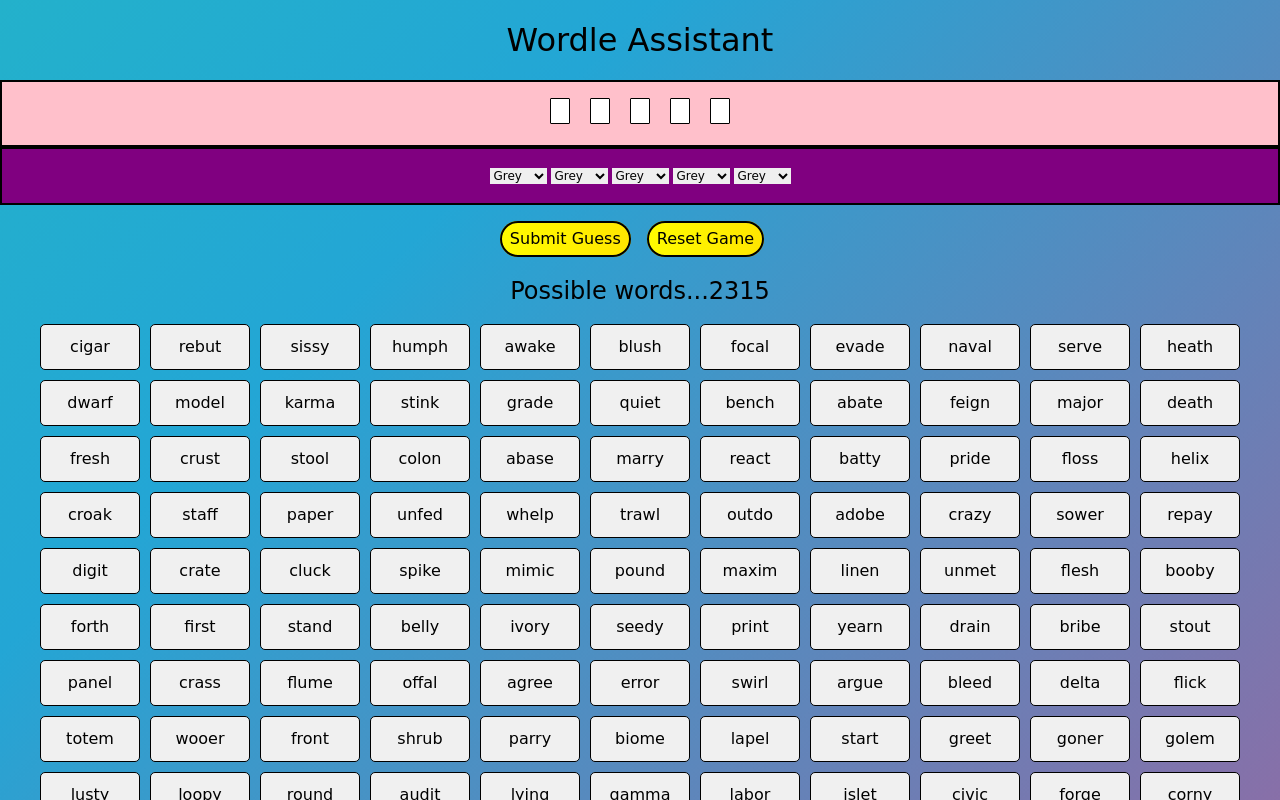
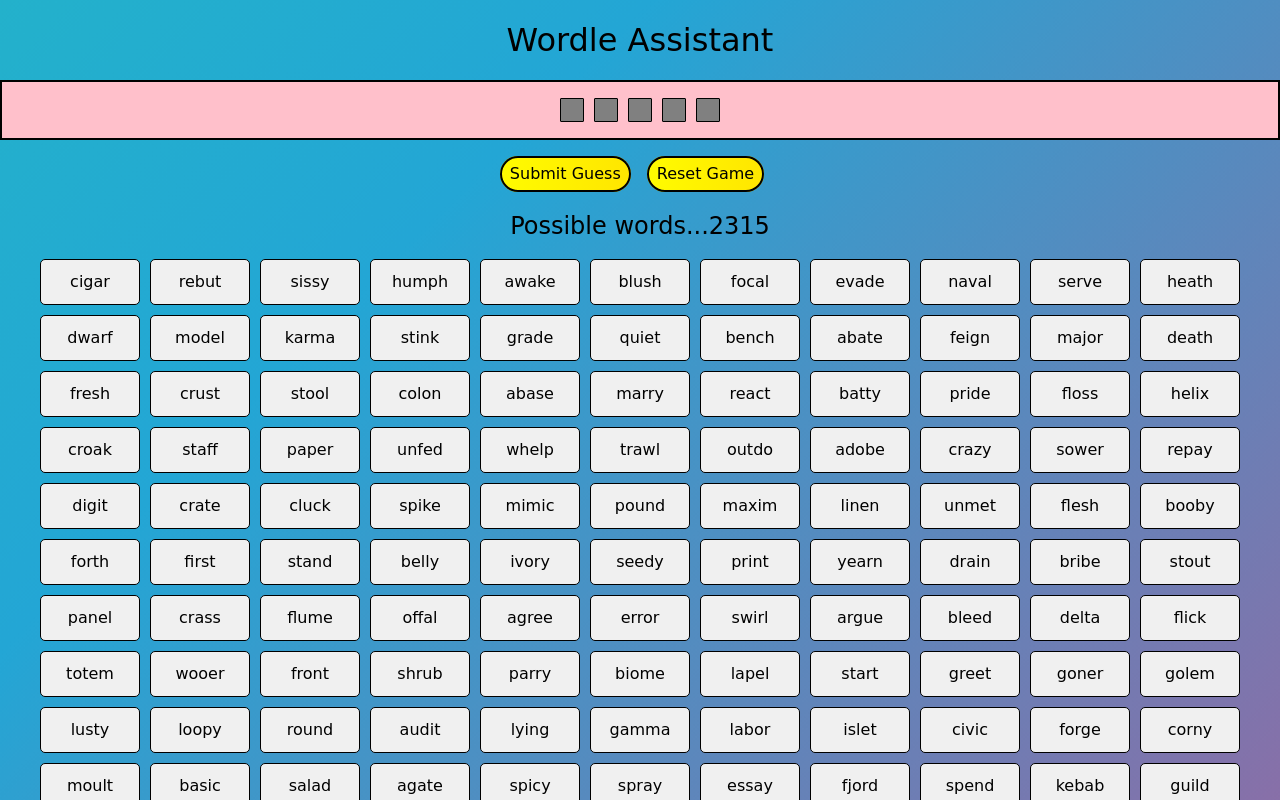
Before and after one commit to CameronWD/wordle-assistant, a React (Create React App) app: page / in a window 1280 px wide. Shown: the top 800 px of the page. Built offline with nearby package versions, Linux system fonts and the light colour scheme.

Commit message:
fixed logic for list filtering, updated colours, changed input method

```diff
--- a/src/App.js
+++ b/src/App.js
@@ -1,6 +1,7 @@
 import React from 'react';
 import './App.css';
 import GameAssistant from './components/GameAssistant';
+import Footer from './components/Footer';
 import './styles/main.scss';
 
 
@@ -9,6 +10,7 @@
     <div className="App">
       <main>
         <GameAssistant />
+        <Footer />
       </main>
     </div>
   );
--- /dev/null
+++ b/src/components/Footer.jsx
@@ -0,0 +1,12 @@
+import React from 'react';
+// import '../styles/Footer.scss';
+
+function Footer() {
+    return (
+        <div>
+            <p>I am a foot</p>
+        </div>
+    );
+}
+
+export default Footer;
--- a/src/components/GameAssistant.jsx
+++ b/src/components/GameAssistant.jsx
@@ -1,4 +1,4 @@
-import React, { useState, useCallback } from 'react';
+import React, { useState, useCallback, useEffect } from 'react';
 import wordList from '../data/wordlist.json';
 import InputForm from './InputForm';
 import SuggestionsDisplay from './SuggestionsDisplay';
@@ -7,6 +7,9 @@
 function GameAssistant() {
     const [possibleWords, setPossibleWords] = useState([...wordList]);
     const [gameHistory, setGameHistory] = useState([]);
+    const [cumulativeGreens, setCumulativeGreens] = useState(Array(5).fill(''));
+    const [cumulativeYellows, setCumulativeYellows] = useState({});
+    const [cumulativeGreys, setCumulativeGreys] = useState(new Set());
 
     const countUniqueLetters = word => {
         const uniqueLetters = new Set(word);
@@ -14,46 +17,71 @@
     };
 
     const updatePossibleWords = useCallback((greens, yellows, greys, currentGuess) => {
+        const newCumulativeGreens = cumulativeGreens.map((g, i) => greens[i] || g);
+        let newCumulativeYellows = { ...cumulativeYellows };
+        yellows.forEach(y => {
+            if (!newCumulativeGreens.includes(y.letter)) {
+                if (!newCumulativeYellows[y.letter]) {
+                    newCumulativeYellows[y.letter] = new Set();
+                }
+                y.positions.forEach(pos => newCumulativeYellows[y.letter].add(pos));
+            }
+        });
+
+
+        let newCumulativeGreys = new Set(cumulativeGreys);
+        greys.forEach(grey => {
+            if (!newCumulativeGreens.includes(grey) && !Object.keys(newCumulativeYellows).includes(grey)) {
+                newCumulativeGreys.add(grey);
+            }
+        });
+
         const filteredWords = wordList.filter(word => {
-            for (let i = 0; i < greens.length; i++) {
-                if (greens[i] && word[i] !== greens[i]) {
+            for (let i = 0; i < newCumulativeGreens.length; i++) {
+                if (newCumulativeGreens[i] && word[i] !== newCumulativeGreens[i]) {
                     return false;
                 }
             }
-            for (const grey of greys) {
+
+            for (const [letter, positions] of Object.entries(newCumulativeYellows)) {
+                if (!word.includes(letter) || positions.has(word.indexOf(letter) + 1)) {
+                    return false;
+                }
+            }
+
+            for (const grey of newCumulativeGreys) {
                 if (word.includes(grey)) {
                     return false;
                 }
             }
 
-            for (const yellow of yellows) {
-                const yellowLetter = yellow.letter;
-                const yellowPositions = yellow.positions.map(pos => parseInt(pos, 10) - 1);
-                if (yellowLetter) {
-                    if (!word.includes(yellowLetter)) {
-                        return false;
-                    }
-                    for (const position of yellowPositions) {
-                        if (word[position] === yellowLetter) {
-                            return false;
-                        }
-                    }
-                }
-            }
-
             return true;
         });
-        const possibleWordsCount = filteredWords.length;
-        setGameHistory(history => [...history, { guess: currentGuess, possibleWords: possibleWordsCount }]);
+
+        setCumulativeGreens(newCumulativeGreens);
+        setCumulativeYellows(newCumulativeYellows);
+        setCumulativeGreys(newCumulativeGreys);
+        console.log(cumulativeGreens, cumulativeYellows, cumulativeYellows)
+        setGameHistory(history => [...history, { guess: currentGuess, possibleWords: filteredWords.length }]);
         filteredWords.sort((a, b) => countUniqueLetters(b) - countUniqueLetters(a));
         setPossibleWords(filteredWords);
-        return possibleWordsCount;
-    }, []);
+
+        return filteredWords.length;
+    }, [cumulativeGreens, cumulativeYellows, cumulativeGreys, wordList]);
 
     const resetGame = () => {
         setPossibleWords([...wordList]);
         setGameHistory([]);
+        setCumulativeGreens(Array(5).fill(''));
+        setCumulativeYellows({});
+        setCumulativeGreys(new Set());
     };
+
+    useEffect(() => {
+        console.log("Updated cumulativeGreens: ", cumulativeGreens);
+        console.log("Updated cumulativeYellows: ", cumulativeYellows);
+        console.log("Updated cumulativeGreys: ", cumulativeGreys);
+    }, [cumulativeGreens, cumulativeYellows, cumulativeGreys]);
 
     return (
         <div>
--- a/src/components/InputForm.jsx
+++ b/src/components/InputForm.jsx
@@ -3,57 +3,55 @@
 
 function InputForm({ onUpdate, onReset }) {
     const [currentGuess, setCurrentGuess] = useState(Array(5).fill(''));
-    const [currentColors, setCurrentColors] = useState(Array(5).fill('grey'));
+    const [currentColours, setCurrentColours] = useState(Array(5).fill('grey'));
     const [guesses, setGuesses] = useState([]);
     const inputRefs = useRef([]);
 
     useEffect(() => {
         inputRefs.current = inputRefs.current.slice(0, currentGuess.length);
-    }, [currentGuess.length])
+    }, [currentGuess.length]);
 
     const handleLetterChange = (index) => (event) => {
         const newGuess = [...currentGuess];
         newGuess[index] = event.target.value.toLowerCase();
         setCurrentGuess(newGuess);
 
-        if(newGuess[index].length === 1 && index < currentGuess.length - 1) {
+        if (newGuess[index].length === 1 && index < currentGuess.length - 1) {
             inputRefs.current[index + 1].focus();
         }
     };
 
-    const handleColorChange = (index) => (event) => {
-        const newColors = [...currentColors];
-        newColors[index] = event.target.value;
-        setCurrentColors(newColors);
+    const cycleColour = (index) => {
+        if (currentGuess[index] !== '') {
+            const nextColour = currentColours[index] === 'grey' ? 'yellow' : currentColours[index] === 'yellow' ? 'green' : 'grey';
+            const newColours = [...currentColours];
+            newColours[index] = nextColour;
+            setCurrentColours(newColours);
+        }
     };
 
     const handleSubmitGuess = () => {
-        if (currentGuess.join('').length === 5 && !currentColors.includes('')) {
-            const greens = currentGuess.map((letter, idx) => currentColors[idx] === 'green' ? letter : '').filter(Boolean);
-            const yellowLetters = currentGuess.map((letter, idx) => currentColors[idx] === 'yellow' ? letter : '').filter(Boolean);
-            const greys = currentGuess.filter((letter, idx) => currentColors[idx] === 'grey');
-
-            const yellows = yellowLetters.map(letter => ({
-                letter,
-                positions: currentGuess.reduce((acc, curr, idx) => {
-                    if (curr === letter && currentColors[idx] !== 'green') {
-                        acc.push(idx + 1);
-                    }
-                    return acc;
-                }, [])
-            }));
+        if (currentGuess.join('').length === 5 && !currentColours.includes('')) {
+            const greens = currentColours.map((Colour, idx) => Colour === 'green' ? currentGuess[idx] : '');
+            const yellows = currentGuess.reduce((acc, letter, idx) => {
+                if (currentColours[idx] === 'yellow') {
+                    acc.push({ letter, positions: [idx + 1] });
+                }
+                return acc;
+            }, []);
+            const greys = currentGuess.filter((letter, idx) => currentColours[idx] === 'grey');
 
             const possibleWordsCount = onUpdate(greens, yellows, greys, currentGuess.join(''));
-            setGuesses([...guesses, { guess: currentGuess, colors: currentColors, possibleWords: possibleWordsCount }]);
+            setGuesses([...guesses, { guess: currentGuess, Colours: currentColours, possibleWords: possibleWordsCount }]);
             setCurrentGuess(Array(5).fill(''));
-            setCurrentColors(Array(5).fill('grey'));
+            setCurrentColours(Array(5).fill('grey'));
         }
     };
 
     const handleReset = () => {
         onReset();
         setCurrentGuess(Array(5).fill(''));
-        setCurrentColors(Array(5).fill('grey'));
+        setCurrentColours(Array(5).fill('grey'));
         setGuesses([]);
     };
 
@@ -63,7 +61,7 @@
                 <div key={index} className="guess-entry">
                     <div className="submitted-guess">
                         {entry.guess.map((letter, idx) => (
-                            <div key={idx} className={`guess-box ${entry.colors[idx]}`}>{letter.toUpperCase()}</div>
+                            <div key={idx} className={`guess-box ${entry.Colours[idx]}`}>{letter.toUpperCase()}</div>
                         ))}
                     </div>
                     <div className="possible-words-count">
@@ -80,25 +78,10 @@
                             value={letter}
                             onChange={handleLetterChange(index)}
                             maxLength={1}
-                            className="guess-input"
+                            className={`guess-input ${currentColours[index]}`}
                             ref={el => inputRefs.current[index] = el}
+                            onClick={() => cycleColour(index)}
                         />
-                    </div>
-                ))}
-            </div>
-
-            <div className="input-answer-group horizontal" id='colors'>
-                {currentColors.map((color, index) => (
-                    <div key={index} className="color-selection">
-                        <select
-                            value={color}
-                            onChange={handleColorChange(index)}
-                            className="color-select"
-                        >
-                            <option value="green">Green</option>
-                            <option value="yellow">Yellow</option>
-                            <option value="grey">Grey</option>
-                        </select>
                     </div>
                 ))}
             </div>
--- a/src/styles/InputForm.scss
+++ b/src/styles/InputForm.scss
@@ -1,34 +1,5 @@
 .input-form {
     border-radius: 1px;
-
-    .input-answer-group {
-        padding: 1rem;
-        border: 2px solid #000;
-        margin-bottom: 1rem;
-        background-color: purple;
-
-        &.horizontal {
-            display: flex;
-            justify-content: center;
-        }
-
-        .color-selection {
-            padding: 2px;
-            font-size: 0.75rem;
-        }
-        .letter-input {
-            display: flex;
-            flex-direction: column;
-            align-items: center;
-            margin: 0 10px;
-        .color-select {
-            padding: 1rem;
-            border: 1px solid #000;
-            border-radius: 1px;
-            text-transform: uppercase;
-        }
-        }
-    }
 
     .input-group {
         padding: 1rem;
@@ -38,89 +9,70 @@
         &.horizontal {
             display: flex;
             justify-content: center;
+            align-items: center;
+            margin-bottom: 1rem;
 
             .letter-input {
                 display: flex;
                 flex-direction: column;
                 align-items: center;
-                margin: 0 10px;
+                justify-content: center;
+                margin: 0 5px;
 
                 .guess-input {
+                    display: flex;
+                    align-items: center;
+                    justify-content: center;
                     border: 1px solid #000;
-                    width: 20px;
+                    width: 1.5rem;
+                    height: 1.5rem;
                     text-transform: uppercase;
                     border-radius: 1px;
-                    margin-bottom: 5px;
+                    cursor: pointer;
+                    font-size: 1rem;
+                    text-align: center;
+                    line-height: 1.5rem;
 
-                    &.has-letter {
+                    &.grey {
+                        background-color: grey;
+                    }
+                    &.yellow {
+                        background-color: yellow;
+                    }
+                    &.green {
                         background-color: green;
                     }
-                }
-
-                .color-select {
-                    padding: 1rem;
-                    border: 1px solid #000;
-                    border-radius: 1px;
-                    text-transform: uppercase;
                 }
             }
         }
     }
 
-    #green {
-        background-color: grey;
-        padding: 1rem;
-        border-top: 4px solid #000;
-    }
-    #yellow {
-        background-color: green;
-        padding: 1rem;
-        text-align: center;
-    }
-    #grey {
-        background-color: yellow;
-        padding: 1rem;
-        border-bottom: 4px solid #000;
-    }
+    .submitted-guess {
+        display: flex;
+        justify-content: center;
+        margin-bottom: 10px;
 
-    .input-label {
-        padding-right: 2rem;
-        font-weight: 500;
-    }
-
-    .green-input, .yellow-letter-input, .yellow-positions-input {
+        .guess-box {
+            display: flex;
+            align-items: center;
+            justify-content: center;
+            width: 20px;
+            height: 20px;
             border: 1px solid #000;
             margin-right: 4px;
-        width: 20px;
-        text-transform: uppercase;
             border-radius: 1px;
+            font-size: 1rem;
 
-        &.has-letter {
+            &.green {
                 background-color: green;
             }
-    }
-
-    .positions-box {
-        width: 5rem;
-    }
-    .yellow-letter-input, .yellow-positions-input {
-        &.has-letter {
+            &.yellow {
                 background-color: yellow;
             }
-    }
-
-    .grey-input {
-        width: 10rem;
-        text-transform: uppercase;
-        border: 1px solid #000;
-        &.has-letter {
+            &.grey {
                 background-color: grey;
             }
         }
-
-    .yellow-letter-group {
-        margin-top: 1rem;
-        text-align: center;
     }
 
     .custom-button {
@@ -148,30 +100,4 @@
         background: none;
         padding: 1.25rem;
     }
-    .submitted-guess {
-        display: flex;
-        justify-content: center;
-        margin-bottom: 10px;
-
-        .guess-box {
-            width: 20px;
-            height: 20px;
-            line-height: 20px;
-            text-align: center;
-            border: 1px solid #000;
-            margin-right: 4px;
-            border-radius: 1px;
-
-            &.green {
-                background-color: green;
 }
-            &.yellow {
-                background-color: yellow;
-            }
-            &.grey {
-                background-color: grey;
-            }
-        }
-    }
-
-}
```
Lines whose indentation alone changed are shown as unchanged.
